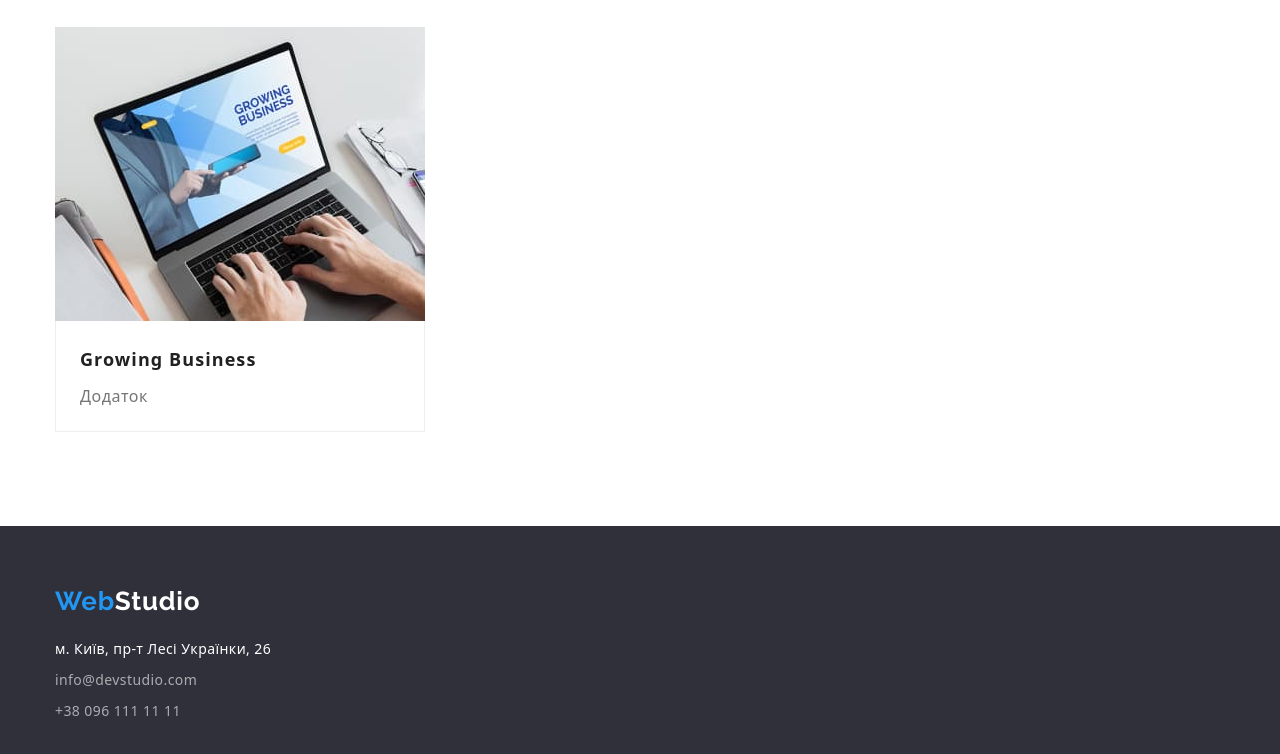
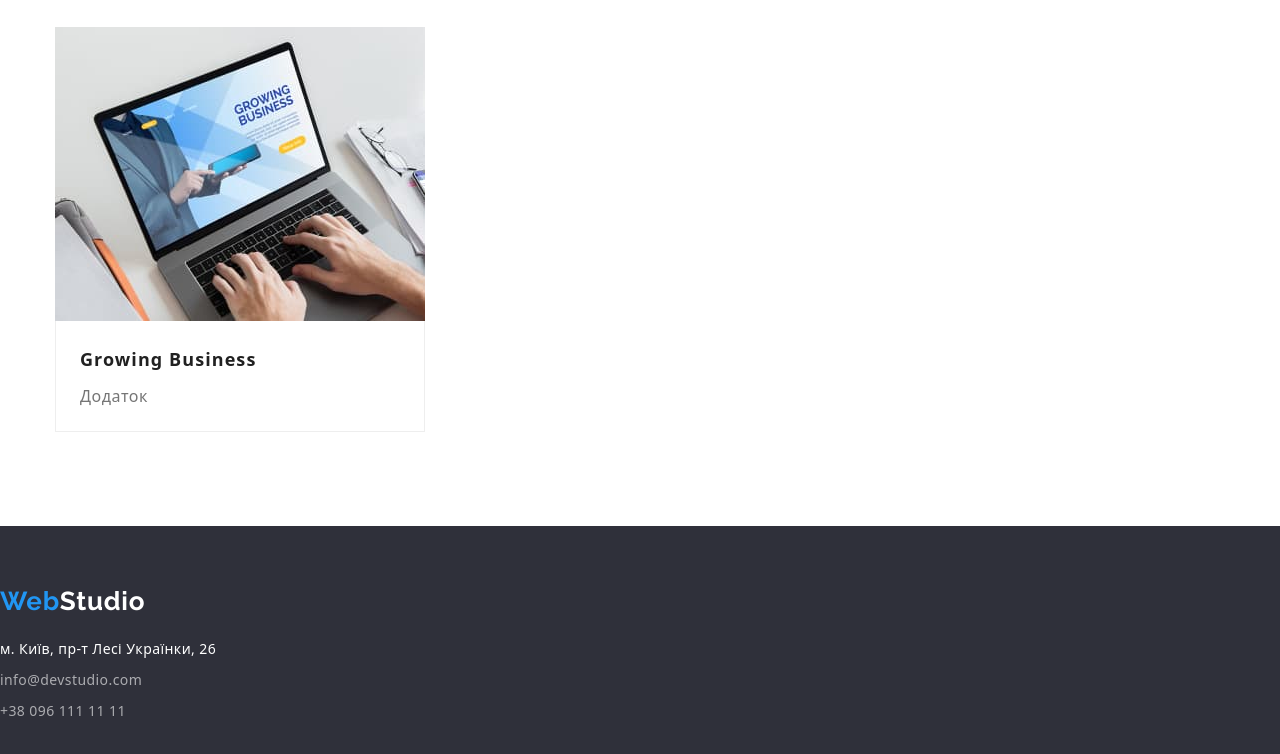
Before and after one commit to Dalanaran/goit-markup-hw-03, a plain HTML site: page portfolio.html in a window 1280 px wide. Shown: the part 1578-2332 px from the top of the page. Drawn offline with nearby package versions, Linux system fonts and the light colour scheme.

Commit message:
Update styles.css

```diff
--- a/css/styles.css
+++ b/css/styles.css
@@ -398,9 +398,8 @@ footer {
     padding: 60px 0;
 }
 
-.footer-container {
-    width: 1170px;
-    margin: 0 auto;
+.footer .container {
+    flex-direction: column;
 }
 
 .logo-white {
```
